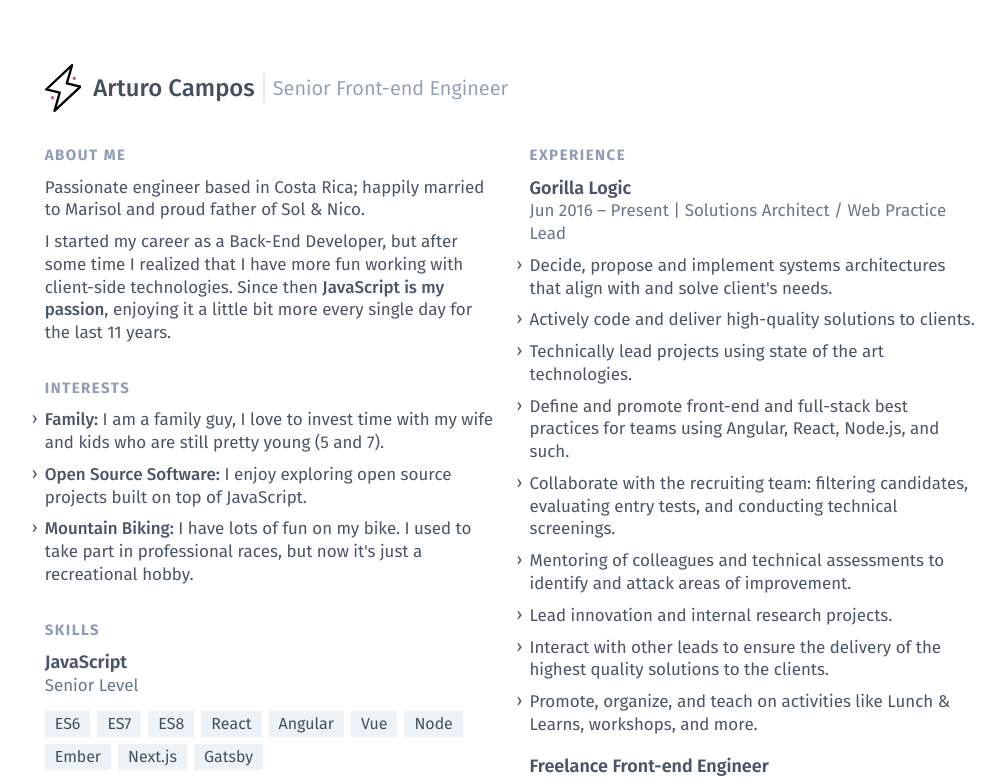
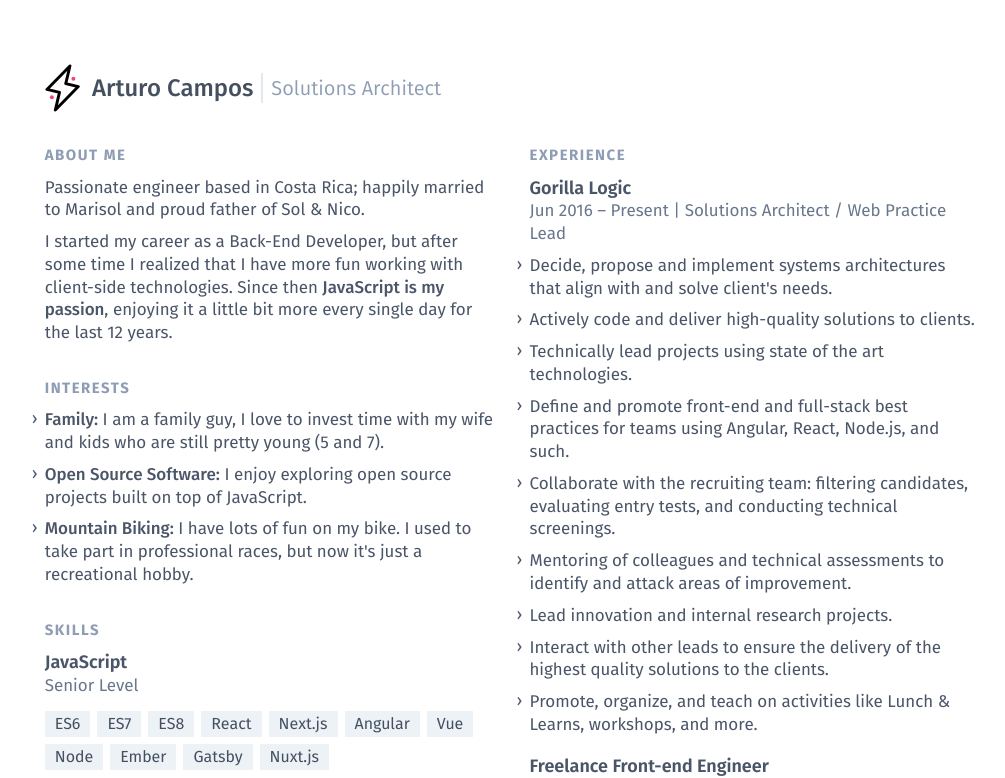
Before and after one commit to arturocr/arturocampos.dev, a Next.js app: page / in a window 1280 px wide. Shown: the top 778 px of the page, without its empty margins (128-1133 px from the left). Built offline with nearby package versions, Linux system fonts and the light colour scheme.

Commit message:
Small updates to resume

```diff
--- a/components/logo.js
+++ b/components/logo.js
@@ -1,28 +1,31 @@
 export default function Logo({ ...props }) {
   return (
-    <svg viewBox='0 0 32 42' xmlns='http://www.w3.org/2000/svg' {...props}>
+    <svg
+      fill='none'
+      viewBox='0 0 36 49'
+      xmlns='http://www.w3.org/2000/svg'
+      {...props}
+    >
       <path
-        className='transition-colors duration-200 group-hover:text-accent'
-        fill='none'
-        stroke='currentColor'
+        className='stroke-current'
+        d='M21.2 20L25.4667 2L2 25.9633L14.8 29L10.5333 47L34 23.0367L21.2 20Z'
         strokeLinecap='round'
         strokeLinejoin='round'
-        d='M19.1,16.9L23.7,1L1,22.3l11.9,2.8L8.3,41L31,19.8L19.1,16.9z'
+        strokeWidth='3'
       />
       <path
-        className='transition-colors duration-200 fill-current group-hover:text-secondary text-middle'
-        fill='currentColor'
+        d='M29 15H29.01'
         stroke='#f04770'
         strokeLinecap='round'
         strokeLinejoin='round'
-        d='M25.1,12.4c0-0.3,0.2-0.5,0.5-0.5c0.3,0,0.5,0.2,0.5,0.5s-0.2,0.5-0.5,0.5C25.3,12.9,25.1,12.7,25.1,12.4z'
+        strokeWidth='4'
       />
       <path
-        className='transition-colors duration-200 fill-current group-hover:text-secondary text-middle'
+        d='M7 34H7.01'
         stroke='#f04770'
         strokeLinecap='round'
         strokeLinejoin='round'
-        d='M5.9,29.6c0-0.3,0.2-0.5,0.5-0.5s0.5,0.2,0.5,0.5s-0.2,0.5-0.5,0.5S5.9,29.9,5.9,29.6z'
+        strokeWidth='4'
       />
     </svg>
   );
--- a/package.json
+++ b/package.json
@@ -7,7 +7,7 @@
     "start": "next start"
   },
   "dependencies": {
-    "next": "^10.0.0",
+    "next": "^10.0.6",
     "react": "^17.0.1",
     "react-dom": "^17.0.1"
   },
--- a/pages/index.js
+++ b/pages/index.js
@@ -81,10 +81,10 @@ export default function IndexPage() {
             <div className='mr-3'>
               <Logo className='h-12 stroke-2' />
             </div>
-            <h1 className='flex flex-col text-2xl font-medium text-gray-750 sm:flex-row sm:items-center print:block'>
+            <h1 className='flex items-center text-2xl font-medium text-gray-750 print:block'>
               Arturo Campos{' '}
-              <span className='text-xl font-thin text-gray-550 sm:border-gray sm:border-l-2 sm:ml-2 sm:pl-2 print:border-gray print:border-l-2 print:ml-2 print:pl-2'>
-                Senior Front-end Engineer
+              <span className='pl-2 ml-2 text-xl font-thin border-l-2 text-gray-550 border-gray print:border-gray print:border-l-2 print:ml-2 print:pl-2'>
+                Solutions Architect
               </span>
             </h1>
           </header>
@@ -108,7 +108,7 @@ export default function IndexPage() {
                       JavaScript is my passion
                     </span>
                     , enjoying it a little bit more every single day for the
-                    last 11 years.
+                    last 12 years.
                   </p>
                 </section>
               </div>
@@ -181,6 +181,9 @@ export default function IndexPage() {
                         React
                       </li>
                       <li className='px-2.5 mr-1.6 mb-1.6 text-base text-gray-750 print:bg-white print:border-inset bg-gray-200'>
+                        Next.js
+                      </li>
+                      <li className='px-2.5 mr-1.6 mb-1.6 text-base text-gray-750 print:bg-white print:border-inset bg-gray-200'>
                         Angular
                       </li>
                       <li className='px-2.5 mr-1.6 mb-1.6 text-base text-gray-750 print:bg-white print:border-inset bg-gray-200'>
@@ -193,10 +196,10 @@ export default function IndexPage() {
                         Ember
                       </li>
                       <li className='px-2.5 mr-1.6 mb-1.6 text-base text-gray-750 print:bg-white print:border-inset bg-gray-200'>
-                        Next.js
+                        Gatsby
                       </li>
                       <li className='px-2.5 mr-1.6 mb-1.6 text-base text-gray-750 print:bg-white print:border-inset bg-gray-200'>
-                        Gatsby
+                        Nuxt.js
                       </li>
                     </ul>
                   </div>
@@ -243,6 +246,9 @@ export default function IndexPage() {
                     </li>
                     <li className='px-2.5 mr-1.6 mb-1.6 text-base text-gray-750 print:bg-white print:border-inset bg-gray-200'>
                       Sketch
+                    </li>
+                    <li className='px-2.5 mr-1.6 mb-1.6 text-base text-gray-750 print:bg-white print:border-inset bg-gray-200'>
+                      Figma
                     </li>
                     <li className='px-2.5 mr-1.6 mb-1.6 text-base text-gray-750 print:bg-white print:border-inset bg-gray-200'>
                       Vercel
@@ -373,7 +379,7 @@ export default function IndexPage() {
                         <circle cx='12' cy='11' r='3' />
                         <path d='M17.657 16.657L13.414 20.9a1.998 1.998 0 0 1 -2.827 0l-4.244-4.243a8 8 0 1 1 11.314 0z' />
                       </svg>
-                      San Ramón, Alajuela, Costa Rica
+                      Cartago, Costa Rica
                     </li>
                     <li className='mt-1.5 leading-normal text-gray-700 text-md'>
                       <a href='&#109;&#097;&#105;&#108;&#116;&#111;:&#105;&#110;&#102;&#111;&#064;&#097;&#114;&#116;&#117;&#114;&#111;&#099;&#097;&#109;&#112;&#111;&#115;&#046;&#100;&#101;&#118;'>
```
Also changed, not shown: 1 other file (tests, documents, lock files or other folders).
